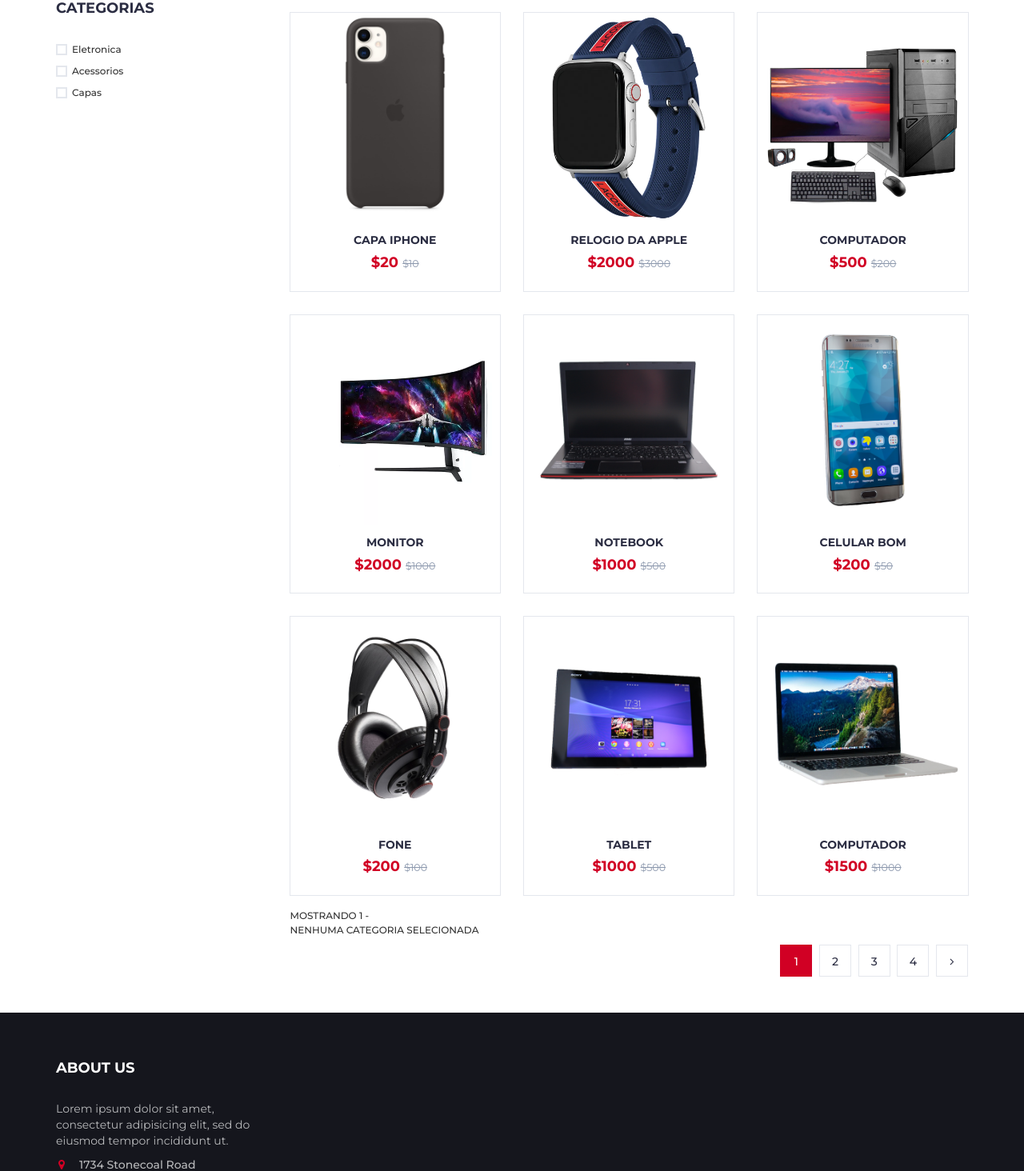
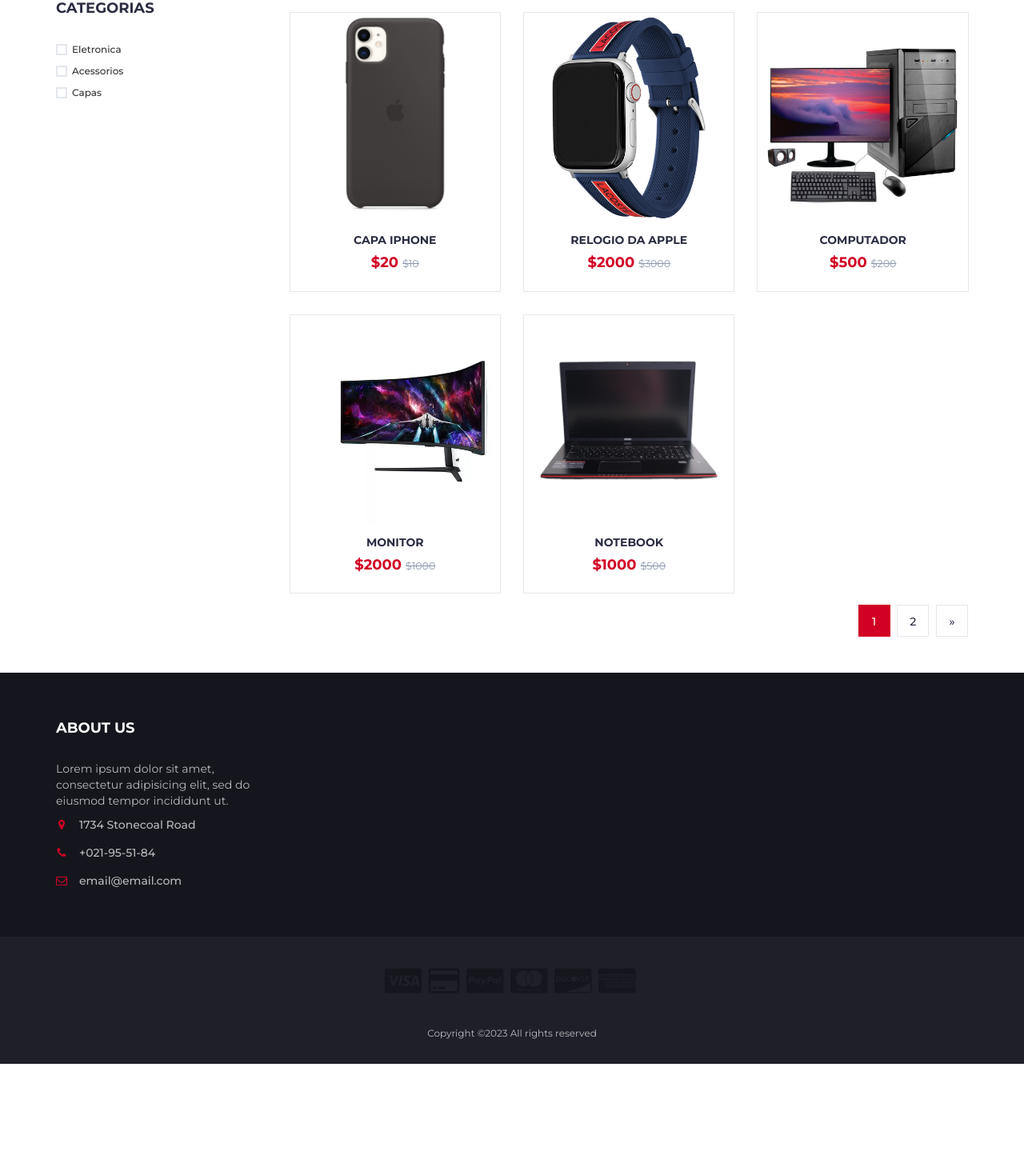
Before and after one commit to andresousadb/PrimeiroEcommerce, a Django app: page /todos-produtos/ in a window 1280 px wide. Shown: the part 337-1801 px from the top of the page at 80% size. After the commit the page ends 1667 px from the top, so only its background shows below. Run offline with Django 4.2, Linux system fonts and the light colour scheme; data comes from the database, SQL or seed files in the repository; both versions use the stored data as it was after the commit; some libraries are stand-ins or nearby versions.

Commit message:
Alteracao filtro categoria

```diff
--- a/lojaapp/models.py
+++ b/lojaapp/models.py
@@ -15,7 +15,6 @@
 class Categoria(models.Model):
     titulo = models.CharField(max_length=200)
     slug = models.SlugField(unique=True)
-
 
     def __str__(self):
         return self.titulo
--- a/lojaapp/templates/categorias.html
+++ b/lojaapp/templates/categorias.html
@@ -92,14 +92,16 @@
 <div class="section">
     <div class="container">
         <div class="row">
+
             <div id="aside" class="col-md-3">
     <div class="aside">
         <h3 class="aside-title">Categorias</h3>
         {% for categoria in lista_categorias %}
         <div class="checkbox-filter">
             <div class="input-checkbox">
-                            <input type="checkbox" id="category-{{ forloop.counter }}" data-category="{{ categoria }}">
-                            <label for="category-{{ forloop.counter }}">
+                <input type="checkbox" id="category-{{ forloop.counter }}" data-category="{{ categoria }}"
+                       {% if categoria in categorias_filtradas %}checked{% endif %}>
+                <label for="category-{{ forloop.counter }}" onclick="filterCategoria('{{ categoria }}')">
                     <span></span>
                     {{ categoria }}
                 </label>
@@ -108,6 +110,8 @@
         {% endfor %}
     </div>
 </div>
+
+
             <div id="product-list">
                 <div class="store-filter clearfix">
                     <div id="store" class="col-md-9">
@@ -137,22 +141,27 @@
                         </div>
 
 
-                        <span class="store-qty">
-                    Mostrando 1 - {% if categoria_selecionada %}
-                    <p>Categoria Selecionada: {{ categoria_selecionada }}</p>
-                {% else %}
-                    <p>Nenhuma categoria selecionada</p>
+                        <!--                                             <span class="store-qty">-->
+                        <!--                                                    Mostrando 1 - {% if total_produtos_por_categoria is not None %}  {{ total_produtos_por_categoria }}-->
+                        <!--                                                    {% else %}-->
+                        <!--                                                        <p>Nenhuma categoria selecionada</p>-->
+                        <!--                                                    {% endif %}-->
+                        <!--                                                </span>-->
+
+
+                                                   <!-- Seção da barra de navegação -->
+                            <ul class="store-pagination">
+                                {% if lista_produtos.has_previous %}
+                                <li><a href="?page=1">&laquo;</a></li>
+                                <li><a href="?page={{ lista_produtos.previous_page_number }}">{{ lista_produtos.previous_page_number }}</a></li>
                                 {% endif %}
 
-                            </span>
+                                <li class="active">{{ lista_produtos.number }}</li>
 
-
-                        <ul class="store-pagination">
-                            <li class="active">1</li>
-                            <li><a href="#">2</a></li>
-                            <li><a href="#">3</a></li>
-                            <li><a href="#">4</a></li>
-                            <li><a href="#"><i class="fa fa-angle-right"></i></a></li>
+                                {% if lista_produtos.has_next %}
+                                <li><a href="?page={{ lista_produtos.next_page_number }}">{{ lista_produtos.next_page_number }}</a></li>
+                                <li><a href="?page={{ lista_produtos.paginator.num_pages }}">&raquo;</a></li>
+                                {% endif %}
                             </ul>
                     </div>
                 </div>
--- a/lojaapp/views.py
+++ b/lojaapp/views.py
@@ -1,31 +1,34 @@
-from django.shortcuts import redirect, render
+from django.core.paginator import Paginator, EmptyPage
+from django.shortcuts import redirect, get_object_or_404
 from django.views.generic import View, TemplateView
 from .models import *
 
 
 # Create your views here.
 
+
 class Homeview(TemplateView):
     template_name = "index.html"
 
     def get_context_data(self, **kwargs):
         context = super().get_context_data(**kwargs)
-        context['lista_produto'] = Produto.objects.all().order_by("-id")
-        context['lista_promocao'] = Promocao.objects.all().order_by("-id")
+        context["lista_produto"] = Produto.objects.all().order_by("-id")
+        context["lista_promocao"] = Promocao.objects.all().order_by("-id")
         return context
 
 
 class AddCarroViewCategoria(TemplateView):
     template_name = "categorias.html"
+
     def get_context_data(self, **kwargs):
         context = super().get_context_data(**kwargs)
-        categorias_unicas = list(set(produto.categoria for produto in Produto.objects.all().order_by("-id")))
-        context['lista_produtos'] = Produto.objects.all().order_by("-id")
-        context['lista_categorias'] = categorias_unicas
+        categorias_unicas = list(
+            set(produto.categoria for produto in Produto.objects.all().order_by("-id"))
+        )
+        context["lista_produtos"] = Produto.objects.all().order_by("-id")
+        context["lista_categorias"] = categorias_unicas
 
-
-
-        produto_id = self.kwargs['pro_id']
+        produto_id = self.kwargs["pro_id"]
         produto_obj = Produto.objects.get(id=produto_id)
         carro_id = self.request.session.get("carro_id", None)
 
@@ -39,12 +42,18 @@
                 carroproduto.subtotal += produto_obj.venda
                 carroproduto.save()
             else:
-                carroproduto = CarroProduto.objects.create(carro=carro_obj, produto=produto_obj,
-                                                           avaliacao=produto_obj.venda, quantidade=1,
-                                                           subtotal=produto_obj.venda)
+                carroproduto = CarroProduto.objects.create(
+                    carro=carro_obj,
+                    produto=produto_obj,
+                    avaliacao=produto_obj.venda,
+                    quantidade=1,
+                    subtotal=produto_obj.venda,
+                )
 
             # Atualize o campo "total" no objeto "Carro"
-            carro_obj.total = sum(item.subtotal for item in carro_obj.carroproduto_set.all())
+            carro_obj.total = sum(
+                item.subtotal for item in carro_obj.carroproduto_set.all()
+            )
             if carro_obj.total < 0:
                 carro_obj.total = 0
 
@@ -52,53 +61,81 @@
 
         else:
             carro_obj = Carro.objects.create(total=produto_obj.venda)
-            self.request.session['carro_id'] = carro_obj.id
-            carroproduto = CarroProduto.objects.create(carro=carro_obj, produto=produto_obj,
-                                                       avaliacao=produto_obj.venda, quantidade=1,
-                                                       subtotal=produto_obj.venda)
+            self.request.session["carro_id"] = carro_obj.id
+            carroproduto = CarroProduto.objects.create(
+                carro=carro_obj,
+                produto=produto_obj,
+                avaliacao=produto_obj.venda,
+                quantidade=1,
+                subtotal=produto_obj.venda,
+            )
             carro_obj.save()
 
         return context
 
 
-
 class TodosProdutosView(TemplateView):
     template_name = "categorias.html"
+    produtos_por_pagina = 5
 
     def get_context_data(self, **kwargs):
         context = super().get_context_data(**kwargs)
 
-        # Obtém a categoria selecionada do filtro, se houver
-        categoria_selecionada = self.request.GET.get('categoria', None)
-        print("Categoria Selecionada:", categoria_selecionada)
+        categorias_filtradas = self.request.GET.get("categoria")
+        categorias_unicas = list(
+            set(
+                produto.categoria.titulo
+                for produto in Produto.objects.all().order_by("-id")
+            )
+        )
 
-        # Obtém todas as categorias únicas ordenadas por id
-        categorias_unicas = list(set(produto.categoria for produto in Produto.objects.all().order_by("-id")))
-
-        # Inicializa um dicionário para armazenar o total de produtos por categoria
-        total_produtos_por_categoria = {}
-
-        # Obtém todos os produtos
         lista_produtos = Produto.objects.all().order_by("-id")
 
-        # Se uma categoria foi selecionada no filtro, filtra a lista de produtos
-        if categoria_selecionada:
-            lista_produtos_filtrados = lista_produtos.filter(categoria__titulo=categoria_selecionada)
-            total_produtos_por_categoria[categoria_selecionada] = lista_produtos_filtrados.count()
+        if categorias_filtradas:
+            categorias_filtradas = categorias_filtradas.split(
+                ","
+            )  # Divide as categorias por vírgula
+            categoria_objs = Categoria.objects.filter(titulo__in=categorias_filtradas)
+            lista_produtos = lista_produtos.filter(
+                categoria__in=categoria_objs
+            ).order_by("-id")
+
+        paginator = Paginator(lista_produtos, self.produtos_por_pagina)
+        page = self.request.GET.get("page", 1)
+
+        try:
+            produtos_paginados = paginator.page(page)
+        except EmptyPage:
+            produtos_paginados = paginator.page(1)
+
+        context["lista_produtos"] = produtos_paginados
+        context["lista_categorias"] = categorias_unicas
+        context["categorias_filtradas"] = categorias_filtradas
+        context["total_produtos"] = lista_produtos.count()
+
+        # Adiciona o parâmetro de filtro à URL da próxima página
+        base_url = (
+            f"?categoria={'&categoria='.join(categorias_filtradas)}"
+            if categorias_filtradas
+            else ""
+        )
+        next_page_number = (
+            produtos_paginados.next_page_number()
+            if produtos_paginados.has_next()
+            else None
+        )
+
+        # Verifica se há produtos suficientes para preencher a próxima página
+        if (
+            next_page_number
+            and (produtos_paginados.number * self.produtos_por_pagina)
+            < lista_produtos.count()
+        ):
+            context["next_page_url"] = f"{base_url}&page={next_page_number}"
         else:
-            # Caso contrário, obtém a contagem para todas as categorias
-            for categoria in categorias_unicas:
-                produtos_por_categoria = lista_produtos.filter(categoria__titulo=categoria.titulo)
-                total_produtos_por_categoria[categoria.titulo] = produtos_por_categoria.count()
-
-        # Adiciona a lista de produtos, categorias e o total de produtos por categoria ao contexto
-        context['lista_produtos'] = lista_produtos
-        context['lista_categorias'] = categorias_unicas
-        context['total_produtos_por_categoria'] = total_produtos_por_categoria
+            context["next_page_url"] = None
 
         return context
-
-
 
 
 class ProdutoDetalheView(TemplateView):
@@ -106,8 +143,8 @@
 
     def get_context_data(self, **kwargs):
         context = super().get_context_data(**kwargs)
-        context['lista_produto'] = Produto.objects.all().order_by("-id")
-        context['lista_promocao'] = Promocao.objects.all().order_by("-id")
+        context["lista_produto"] = Produto.objects.all().order_by("-id")
+        context["lista_promocao"] = Promocao.objects.all().order_by("-id")
         return context
 
     # def get_context_data(self, **kwargs):
@@ -125,9 +162,9 @@
 
     def get_context_data(self, **kwargs):
         context = super().get_context_data(**kwargs)
-        context['lista_produto'] = Produto.objects.all().order_by("-id")
-        context['lista_promocao'] = Promocao.objects.all().order_by("-id")
-        produto_id = self.kwargs['pro_id']
+        context["lista_produto"] = Produto.objects.all().order_by("-id")
+        context["lista_promocao"] = Promocao.objects.all().order_by("-id")
+        produto_id = self.kwargs["pro_id"]
         produto_obj = Produto.objects.get(id=produto_id)
         carro_id = self.request.session.get("carro_id", None)
 
@@ -141,12 +178,18 @@
                 carroproduto.subtotal += produto_obj.venda
                 carroproduto.save()
             else:
-                carroproduto = CarroProduto.objects.create(carro=carro_obj, produto=produto_obj,
-                                                           avaliacao=produto_obj.venda, quantidade=1,
-                                                           subtotal=produto_obj.venda)
+                carroproduto = CarroProduto.objects.create(
+                    carro=carro_obj,
+                    produto=produto_obj,
+                    avaliacao=produto_obj.venda,
+                    quantidade=1,
+                    subtotal=produto_obj.venda,
+                )
 
             # Atualize o campo "total" no objeto "Carro"
-            carro_obj.total = sum(item.subtotal for item in carro_obj.carroproduto_set.all())
+            carro_obj.total = sum(
+                item.subtotal for item in carro_obj.carroproduto_set.all()
+            )
             if carro_obj.total < 0:
                 carro_obj.total = 0
 
@@ -154,10 +197,14 @@
 
         else:
             carro_obj = Carro.objects.create(total=produto_obj.venda)
-            self.request.session['carro_id'] = carro_obj.id
-            carroproduto = CarroProduto.objects.create(carro=carro_obj, produto=produto_obj,
-                                                       avaliacao=produto_obj.venda, quantidade=1,
-                                                       subtotal=produto_obj.venda)
+            self.request.session["carro_id"] = carro_obj.id
+            carroproduto = CarroProduto.objects.create(
+                carro=carro_obj,
+                produto=produto_obj,
+                avaliacao=produto_obj.venda,
+                quantidade=1,
+                subtotal=produto_obj.venda,
+            )
             carro_obj.save()
 
         return context
@@ -210,7 +257,7 @@
             carro = Carro.objects.get(id=carro_id)
         else:
             carro = None
-        context['carro'] = carro
+        context["carro"] = carro
         return context
 
 
```
Also changed, not shown: lojaapp/static/js/ListaProdutos.js (+44 -9 lines), db.sqlite3. Lines whose indentation alone changed are shown as unchanged.
